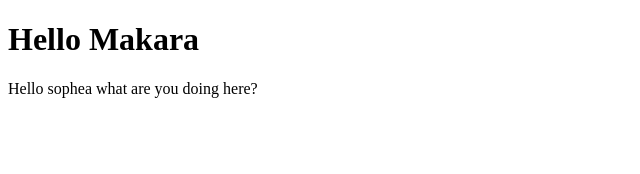
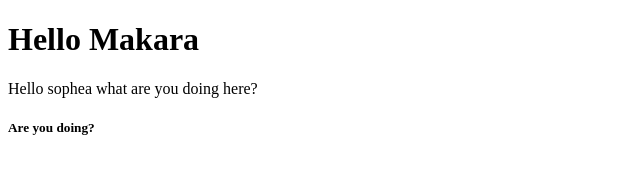
Before and after one commit to sophea06/team-work, a plain HTML site: page index.html in a window 1280 px wide. Shown: the full height of the page, 0-640 px from the left. Drawn offline with Linux system fonts and the light colour scheme.

Commit message:
create h5

```diff
--- a/index.html
+++ b/index.html
@@ -8,5 +8,6 @@
 <body>
     <h1>Hello Makara</h1>
     <p>Hello sophea what are you doing here?</p>
+    <h5>Are you doing?</h5>
 </body>
 </html>
```
